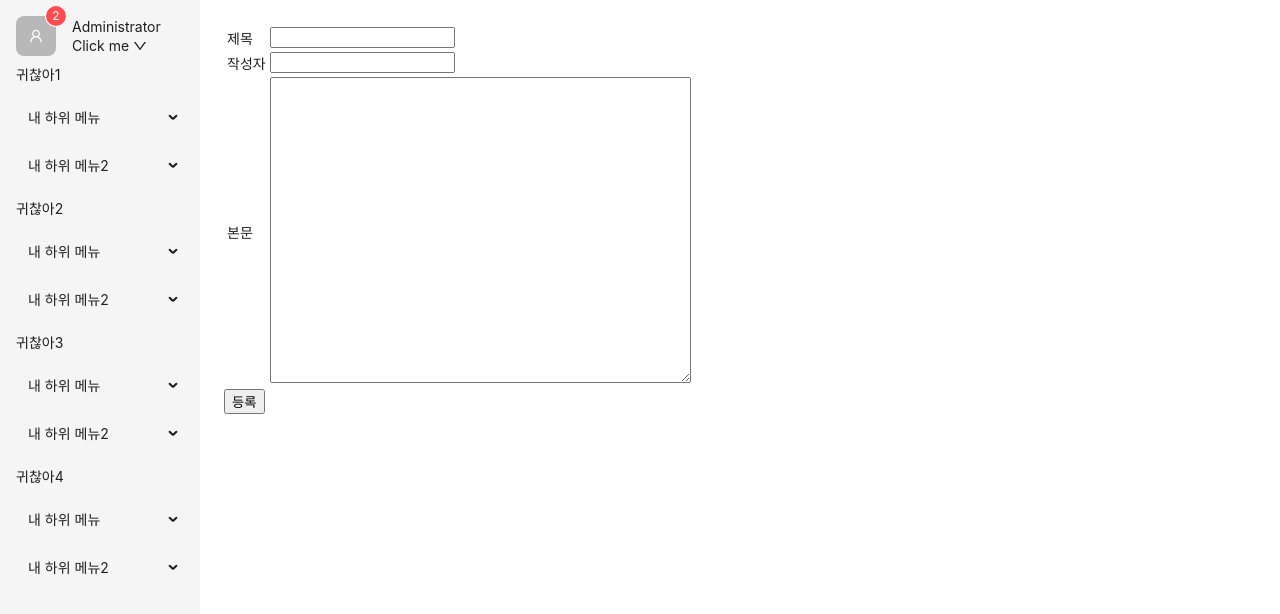
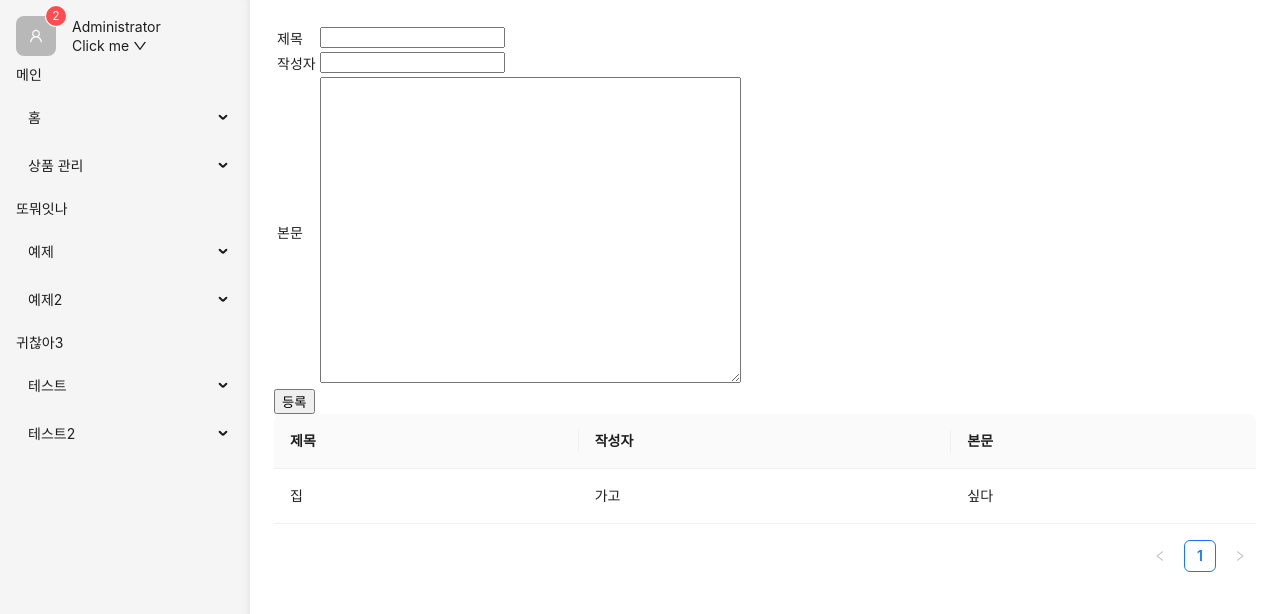
Before and after one commit to DDoon/photolink-web-vue, a Vue app: page /board in a window 1280 px wide. Shown: the top 614 px of the page. Built offline with nearby package versions, Linux system fonts and the light colour scheme.

Commit message:
[Vue-1] Setting

```diff
--- /dev/null
+++ b/src/components/common/Table.vue
@@ -0,0 +1,15 @@
+<script lang="ts" setup>
+defineOptions({
+  name: "Table",
+});
+
+const props = defineProps({
+  columns: Array,
+  data: Array,
+});
+
+const { columns, data } = props;
+</script>
+<template>
+  <a-table :columns="columns" :data-source="data"> </a-table>
+</template>
--- a/src/components/layouts/GnbSidebar/GnbSidebar.vue
+++ b/src/components/layouts/GnbSidebar/GnbSidebar.vue
@@ -3,6 +3,7 @@ import NavMenuItemGroup from "../NavMenu/NavMenuItemGroup.vue";
 import NavMenuItem from "../NavMenu/NavMenuItem.vue";
 import GnbSidebarProfile from "./GnbSidebarProfile.vue";
 import { ref } from "vue";
+// import { MenuUnfoldOutlined, MenuFoldOutlined } from "@ant-design/icons-vue";
 
 defineOptions({
   name: "GnbSidebar",
@@ -11,14 +12,24 @@ defineOptions({
 const selectedKeys = ref<string[]>(["1"]);
 const collapsed = ref<boolean>(false);
 
-const subMenuItems = [
-  { key: "4", label: "하위 아이템 1", icon: "user-outlined", path: "/item1" },
+const mainItems = [
+  { key: "1", label: "홈", icon: "home-outlined", path: "/home" },
   {
-    key: "5",
-    label: "하위 아이템 2",
-    icon: "video-camera-outlined",
-    path: "/item2",
+    key: "2",
+    label: "상품 목록",
+    icon: "shopping-cart-outlined",
+    path: "/products",
   },
+];
+
+const otherItems1 = [
+  { key: "3", label: "예제 1", icon: "example-outlined", path: "/example1" },
+  { key: "4", label: "예제 2", icon: "example-outlined", path: "/example2" },
+];
+
+const otherItems2 = [
+  { key: "5", label: "테스트 1", icon: "test-outlined", path: "/test1" },
+  { key: "6", label: "테스트 2", icon: "test-outlined", path: "/test2" },
 ];
 </script>
 <template>
@@ -26,60 +37,28 @@ const subMenuItems = [
     v-model:collapsed="collapsed"
     :trigger="null"
     collapsible
-    style="height: 100vh; background: #f5f5f5"
+    :width="250"
+    style="
+      height: 100vh;
+      background: #f5f5f5;
+      box-shadow: inset -7px 0 9px -7px rgba(0, 0, 0, 0.1);
+    "
   >
     <a-menu v-model:selectedKeys="selectedKeys" theme="gray-3" mode="inline">
       <NavMenuItemGroup>
         <GnbSidebarProfile :count="2" />
       </NavMenuItemGroup>
-
-      <NavMenuItemGroup title="귀찮아1">
-        <NavMenuItem
-          :subKey="'sub1'"
-          :title="'내 하위 메뉴'"
-          :items="subMenuItems"
-        />
-        <NavMenuItem
-          :subKey="'sub2'"
-          :title="'내 하위 메뉴2'"
-          :items="subMenuItems"
-        />
+      <NavMenuItemGroup title="메인">
+        <NavMenuItem :subKey="'sub1'" :title="'홈'" :items="mainItems" />
+        <NavMenuItem :subKey="'sub2'" :title="'상품 관리'" :items="mainItems" />
       </NavMenuItemGroup>
-      <NavMenuItemGroup title="귀찮아2">
-        <NavMenuItem
-          :subKey="'sub1'"
-          :title="'내 하위 메뉴'"
-          :items="subMenuItems"
-        />
-        <NavMenuItem
-          :subKey="'sub2'"
-          :title="'내 하위 메뉴2'"
-          :items="subMenuItems"
-        />
+      <NavMenuItemGroup title="또뭐잇나">
+        <NavMenuItem :subKey="'sub3'" :title="'예제'" :items="otherItems1" />
+        <NavMenuItem :subKey="'sub4'" :title="'예제2'" :items="otherItems1" />
       </NavMenuItemGroup>
       <NavMenuItemGroup title="귀찮아3">
-        <NavMenuItem
-          :subKey="'sub1'"
-          :title="'내 하위 메뉴'"
-          :items="subMenuItems"
-        />
-        <NavMenuItem
-          :subKey="'sub2'"
-          :title="'내 하위 메뉴2'"
-          :items="subMenuItems"
-        />
-      </NavMenuItemGroup>
-      <NavMenuItemGroup title="귀찮아4">
-        <NavMenuItem
-          :subKey="'sub1'"
-          :title="'내 하위 메뉴'"
-          :items="subMenuItems"
-        />
-        <NavMenuItem
-          :subKey="'sub2'"
-          :title="'내 하위 메뉴2'"
-          :items="subMenuItems"
-        />
+        <NavMenuItem :subKey="'sub5'" :title="'테스트'" :items="otherItems2" />
+        <NavMenuItem :subKey="'sub6'" :title="'테스트2'" :items="otherItems2" />
       </NavMenuItemGroup>
     </a-menu>
   </a-layout-sider>
--- a/src/components/layouts/NavMenu/NavMenuItemGroup.vue
+++ b/src/components/layouts/NavMenu/NavMenuItemGroup.vue
@@ -3,7 +3,9 @@ defineOptions({
   name: "NavMenuItemGroup",
 });
 
-const { title } = defineProps(["title"]);
+const { title } = defineProps({
+  title: String,
+});
 </script>
 <template>
   <a-menu-item-group :title="title">
--- a/src/plugin/antd.ts
+++ b/src/plugin/antd.ts
@@ -1,6 +1,6 @@
-import { Form, Input, Menu } from "ant-design-vue";
+import { Form, Input, Menu, Table } from "ant-design-vue";
 import { App } from "vue";
 
 export function setupAntd(app: App<Element>) {
-  app.use(Form).use(Input).use(Menu);
+  app.use(Form).use(Input).use(Menu).use(Table);
 }
--- a/src/views/Board/BoardRegisterPage.vue
+++ b/src/views/Board/BoardRegisterPage.vue
@@ -2,6 +2,7 @@
 import { ref } from "vue";
 import { Board } from "../../types/Board";
 import { useBoardStore } from "../../store/modules/Board/Board";
+import Table from "../../components/common/Table.vue";
 
 defineOptions({
   name: "BoardRegisterPage",
@@ -12,6 +13,32 @@ const boardStore = useBoardStore();
 const title = ref("");
 const writer = ref("");
 const content = ref("");
+
+const tableColumns = [
+  {
+    title: "제목",
+    dataIndex: "title",
+    key: "title",
+  },
+  {
+    title: "작성자",
+    dataIndex: "writer",
+    key: "writer",
+  },
+  {
+    title: "본문",
+    dataIndex: "content",
+    key: "content",
+  },
+];
+
+const tableData = [
+  {
+    title: "집",
+    writer: "가고",
+    content: "싶다",
+  },
+];
 
 const onSubmit = () => {
   const newBoard: Board = {
@@ -52,4 +79,6 @@ const onSubmit = () => {
       <!-- <router-link :to="{ name: 'JpaBoardListPage' }"> 취소 </router-link> -->
     </div>
   </form>
+
+  <Table :columns="tableColumns" :data="tableData" />
 </template>
```
